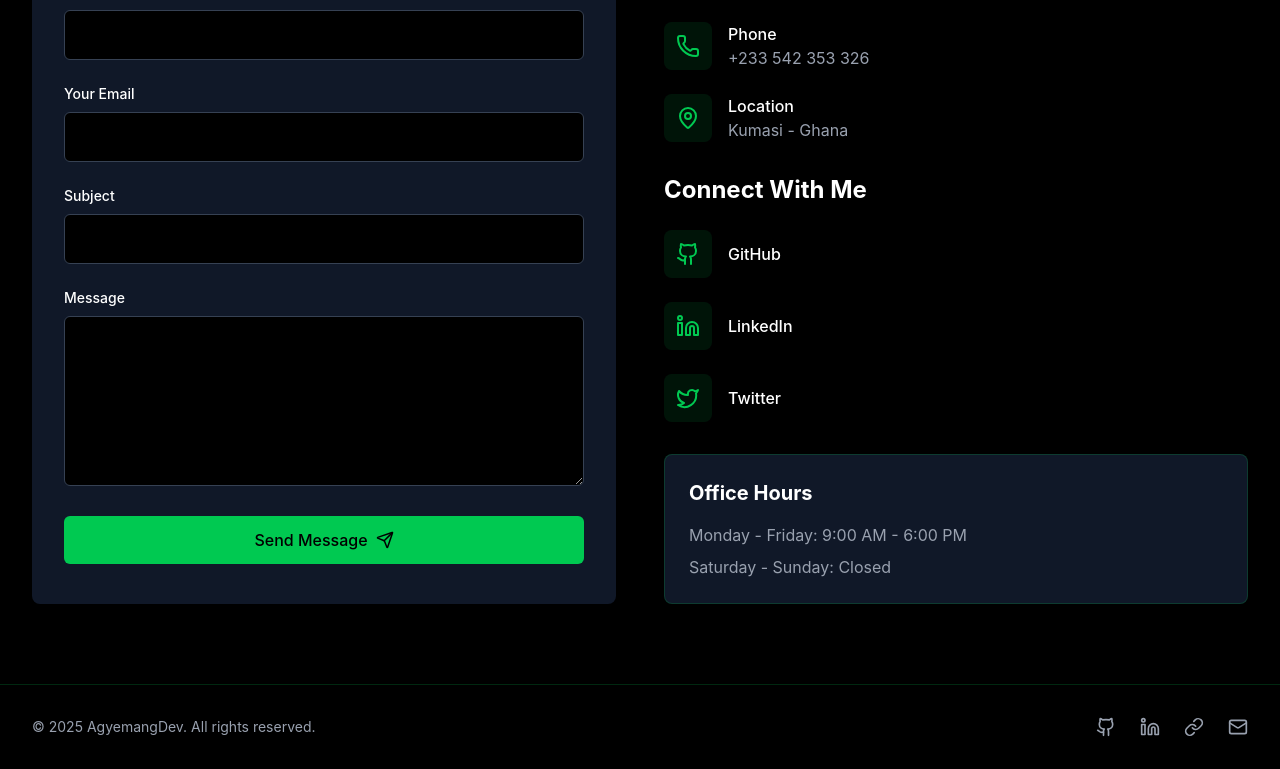
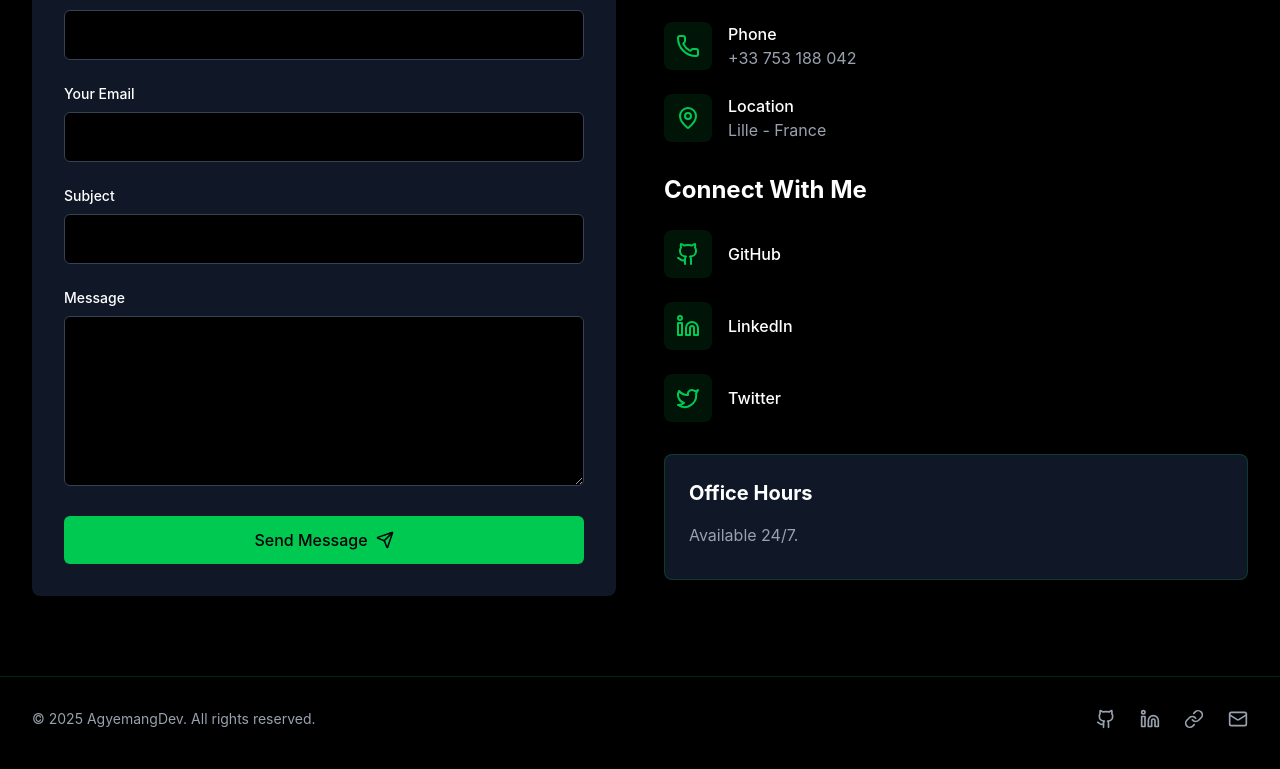
Before and after one commit to AgyemangDev/AgyemangDevPortfolio, a React (Vite) app: page /contact in a window 1280 px wide. Shown: the part 402-1171 px from the top of the page. Built offline with nearby package versions, Linux system fonts and the light colour scheme.

Commit message:
updated my contact info

```diff
--- a/src/pages/Contact.jsx
+++ b/src/pages/Contact.jsx
@@ -44,8 +44,8 @@ const Contact = () => {
 
   const contactInfo = [
     { icon: <Mail size={24} />, label: "Email", value: "gyamfiagyemang999@gmail.com" },
-    { icon: <Phone size={24} />, label: "Phone", value: "+233 542 353 326" },
-    { icon: <MapPin size={24} />, label: "Location", value: "Kumasi - Ghana" },
+    { icon: <Phone size={24} />, label: "Phone", value: "+33 753 188 042" },
+    { icon: <MapPin size={24} />, label: "Location", value: "Lille - France" },
   ]
 
   const socialLinks = [
@@ -224,8 +224,8 @@ const Contact = () => {
 
               <div className="p-6 bg-gray-900 rounded-lg border border-green-500/20">
                 <h3 className="text-xl font-bold mb-4">Office Hours</h3>
-                <p className="text-gray-400 mb-2">Monday - Friday: 9:00 AM - 6:00 PM</p>
-                <p className="text-gray-400">Saturday - Sunday: Closed</p>
+                <p className="text-gray-400 mb-2">Available 24/7. </p>
+
               </div>
             </motion.div>
           </div>
```
